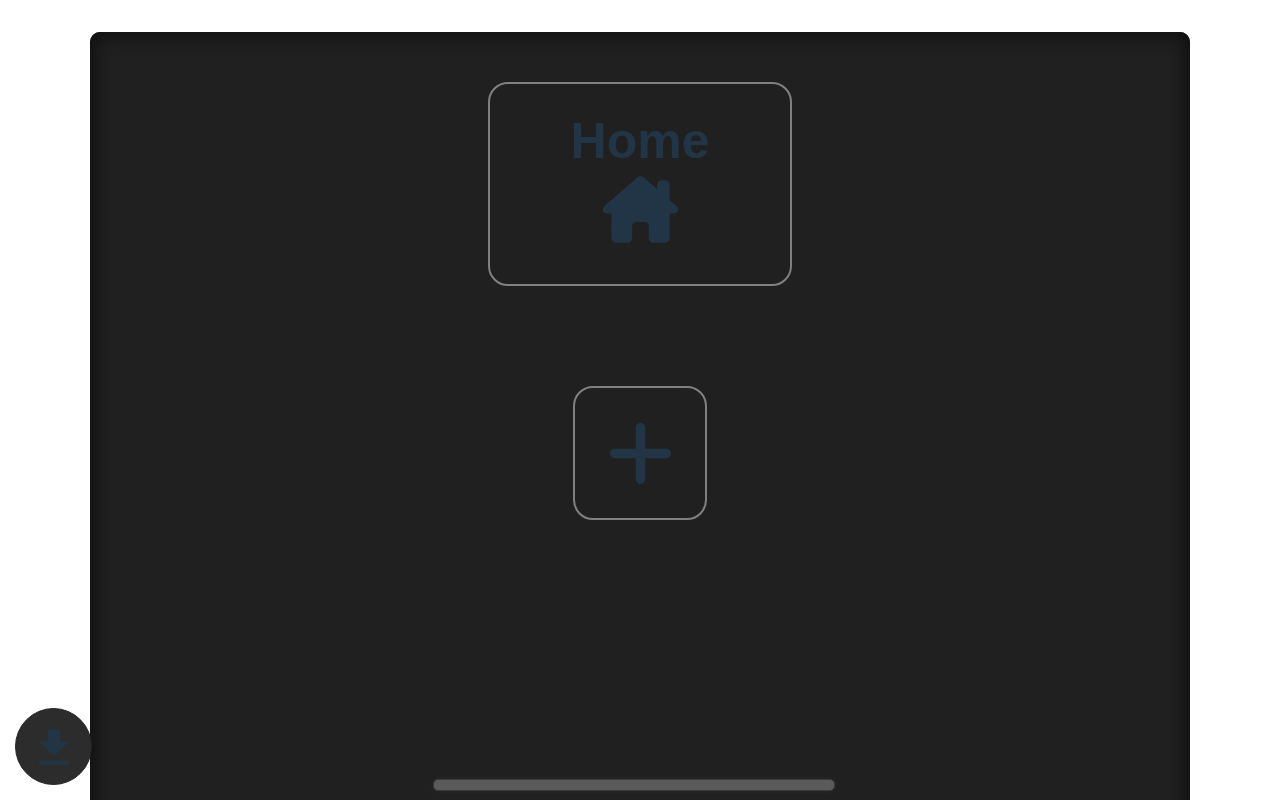
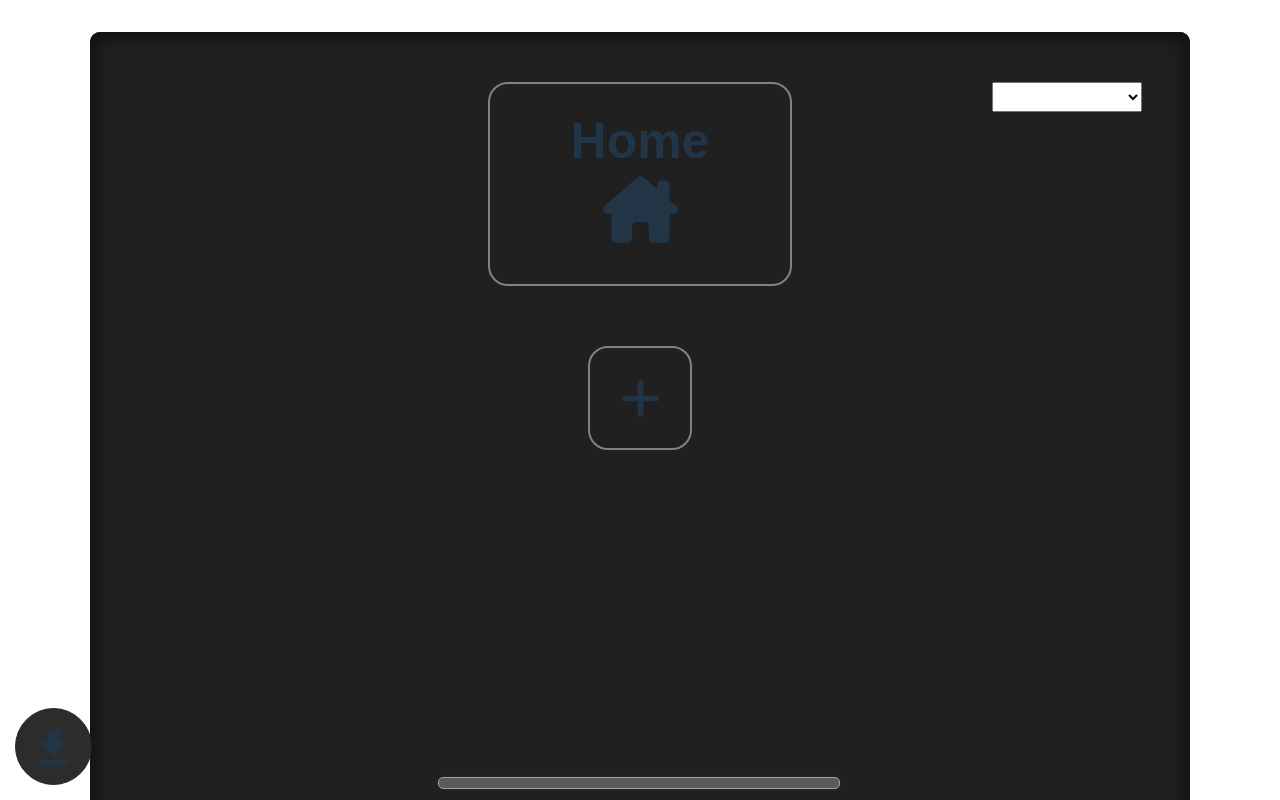
Before and after one commit to spinachpizza/travel-planner, a React (Vite) app: page / in a window 1280 px wide. Shown: the top 800 px of the page. Built offline with nearby package versions, Linux system fonts and the light colour scheme.

Commit message:
Styling changes

```diff
--- a/src/App.css
+++ b/src/App.css
@@ -36,30 +36,31 @@
   position: relative;
   width: 400px;
   height: 10px;
-  left: 10px;
-  top: 15px;
+  left: 15px;
+  top: 13px;
   background: #5a5a5a;
   box-shadow: 0 0 6px rgba(255, 255, 255, 0.05);
-  border: 1px solid #3a3a3a;
+  border: 1px solid #a1a1a1;
   border-radius: 5px;
   transition: transform 0.25s ease;
 }
 .overview-tab.open {
-  transform: translateY(-400px);
+  transform: scaleY(0);
   z-index: 10;
   left: 15px;
 }
 
 .overview-container {
-  position: fixed;
+  position: relative;
   width: 400px;
   height: 400px;
-  left: calc(50% - 202px);
+  left: 12px;
   transform: scaleY(0);
   opacity: 0;
-  bottom: 15px;
+  bottom: 395px;
   transform-origin: bottom center;
-  border: 2px solid rgb(94, 94, 94);
+  border: 3px solid rgb(94, 94, 94);
+  box-shadow: inset 5px 5px 15px #121212, inset -5px -5px 15px #121212, 0 4px 8px 0 rgba(0, 0, 0, 0.2), 0 6px 20px 0 rgba(0, 0, 0, 0.19);
   border-radius: 10px;
   background-color: #1a1a1a;
   transition: transform 0.25s ease, opacity 0.25s ease;
--- a/src/Components/AddNewBox.css
+++ b/src/Components/AddNewBox.css
@@ -1,12 +1,12 @@
 .container {
-    width: 130px;
-    height: 130px;
+    width: 100px;
+    height: 100px;
     border: 2px solid grey;
     display: flex;
     align-items: center;
     justify-content: center;
     border-radius: 20px;
-    margin-top: 50px;
+    margin-top: 10px;
     margin-bottom: 50px;
 }
 
@@ -15,7 +15,7 @@
     height: 200px;
     border: 2px solid grey;
     border-radius: 20px;
-    margin-top: 50px;
+    margin-top: 10px;
     margin-bottom: 50px;
     display: flex;
     justify-content: center;
@@ -30,8 +30,8 @@
     border: 2px solid grey;
 }
 .button {
-    width: 130px;
-    height: 130px;
+    width: 100px;
+    height: 100px;
 }
 
 .choice-button,
--- a/src/Components/AddNewBox.tsx
+++ b/src/Components/AddNewBox.tsx
@@ -45,7 +45,7 @@ export default function AddNewBox({ onAdd }: Props) {
             {!open &&
                 <div className="container">
                     <div className="button" onClick={() => {setOpen(true);}}>
-                        <FaPlus size={75} />
+                        <FaPlus size={45} />
                     </div>
                 </div>
             }
--- a/src/Components/OverviewTab.tsx
+++ b/src/Components/OverviewTab.tsx
@@ -13,25 +13,30 @@ interface Props {
 }
 export default function OverviewTab({ boxes }: Props) {
     const [open, setOpen] = useState(false);
+    const [numberOfPeople, setNumberOfPeople] = useState(1);
 
     const totalCost = TotalCost({ boxes });
 
-    const totalLength = TripLength({ boxes }) ?? "";
+    const totalLength = TripLength({ boxes }) ?? "0 days";
 
     const dateFrom = DateFrom({ boxes }) ?? "";
     const dateTo = DateTo({ boxes }) ?? "";
+
+    const numberOfPeopleOptions = [1,2,3,4,5,6,7,8,9,10];
 
     return (
         <div className={`overview-wrapper ${open ? "" : "closed"}`} onMouseEnter={() => setOpen(true)} onMouseLeave={() => setOpen(false)}>
             <div className={`overview-tab ${open ? "open" : ""}`} />
 
             <div className={`overview-container ${open ? "open" : ""}`}>
-                <p className="larger-text">Trip Overview</p>
+                <div style={{ display: "flex", alignItems: "center", justifyContent: "center", borderBottom: "1px solid grey", marginBottom: 15, height: 60 }}>
+                    <p className="larger-text">Trip Overview</p>
+                </div>
                 <div style={{display: "flex", flexDirection: "row", padding: 10, alignItems: "center" }} >
                     <div style={{display: "flex", flexDirection: "column", alignItems: "flex-start", justifyContent: "center", padding: 15,
                     width: 190, height: 50, marginTop: -10,
                     }}>
-                        <TitleAndContent title={"Total Cost: "} content={totalCost} />
+                        <TitleAndContent title={"Total Cost: "} content={"£ " + totalCost.toString()} />
                         <TitleAndContent title={"Date From: "} content={dateFrom} />
                     </div>
                     <div style={{display: "flex", flexDirection: "column", alignItems: "flex-start", justifyContent: "center", padding: 15,
@@ -43,6 +48,25 @@ export default function OverviewTab({ boxes }: Props) {
                 </div>
                 <div className="timeline-container">
                     <TimeLine boxes={boxes} />
+                </div>
+                <div style={{display: "flex", flexDirection: "row", padding: 10, alignItems: "center" }} >
+                    <div style={{display: "flex", flexDirection: "column", alignItems: "flex-start", justifyContent: "center", padding: 15,
+                    width: 190, height: 50, marginTop: -10,
+                    }}>
+                        <TitleAndContent title={"Cost Per Person: "} content={"£ " + ((totalCost / numberOfPeople).toFixed(2)).toString()} />
+                    </div>
+                    <div style={{display: "flex", flexDirection: "row", alignItems: "center", justifyContent: "flex-start", padding: 15,
+                    width: 190, height: 50, marginTop: -10,
+                    }}>
+                        <TitleAndContent title={"Number of People: "} content="" />
+                        <select style={{ width: 50, height: 25, paddingLeft: 5 }} value={numberOfPeople} onChange={(e) => setNumberOfPeople(Number(e.target.value))} >
+                            {numberOfPeopleOptions.map((number) => (
+                                <option key={number} value={number}>
+                                    {number}
+                                </option>
+                            ))}
+                        </select>
+                    </div>
                 </div>
             </div>
         </div>
@@ -83,7 +107,7 @@ function TotalCost({ boxes }: Props) {
             return isNaN(n) ? sum : sum + n;
         }, 0);
 
-    return "£ " + totalCost.toString();
+    return totalCost;
 }
 
 function DateFrom({ boxes }: Props) {
--- a/src/Components/TravelStepBox.tsx
+++ b/src/Components/TravelStepBox.tsx
@@ -7,3 +7,9 @@ export interface BoxData {
   type: BoxType;
   rows: BoxRowData[];
 }
+
+export type TripProfile = {
+  id: string;
+  name: string;
+  boxes: BoxData[];
+};
--- a/src/TripPlanner.tsx
+++ b/src/TripPlanner.tsx
@@ -75,9 +75,17 @@ export default function TripPlanner() {
     return (
         <>
             <div className="main-container sunken">
-                <div style={{ width: 300, height: 200, border: "2px solid grey", borderRadius: 20}}>
-                    <p style={{ fontSize: 50, fontWeight: "bold", marginTop: 20 }}>Home</p>
-                    <FaHouseChimney size={75} style={{marginTop: -80}} />
+                <div style={{ display: "flex", flexDirection: "row" }}>
+                    <div style={{width:400}} />
+                    <div style={{ width: 300, height: 200, border: "2px solid grey", borderRadius: 20}}>
+                        <p style={{ fontSize: 50, fontWeight: "bold", marginTop: 20 }}>Home</p>
+                        <FaHouseChimney size={75} style={{marginTop: -80}} />
+                    </div>
+                    <div style={{width:400}}>
+                        <select style={{width: 150, height: 30, marginLeft: 150}}>
+
+                        </select>
+                    </div>
                 </div>
                 <DndContext sensors={sensors} collisionDetection={pointerWithin} onDragStart={(event) => setActiveId(event.active.id as string)}
                     onDragEnd={handleDragEnd} onDragCancel={() => setActiveId(null)} >
```
